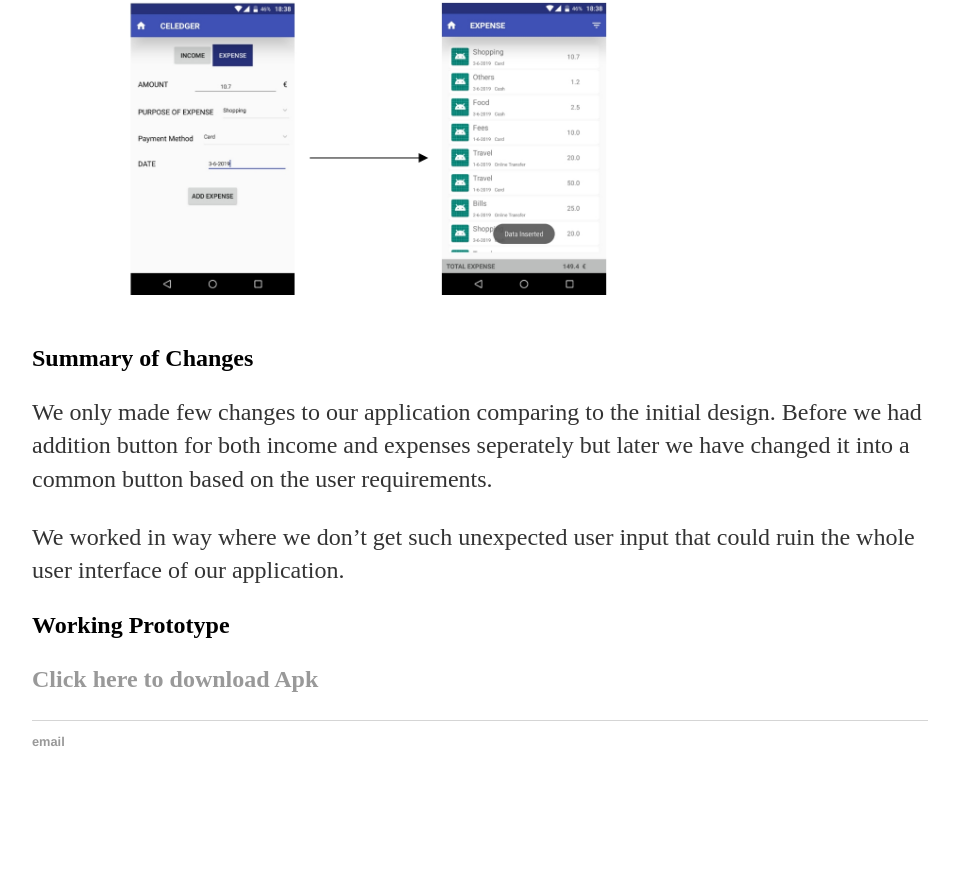
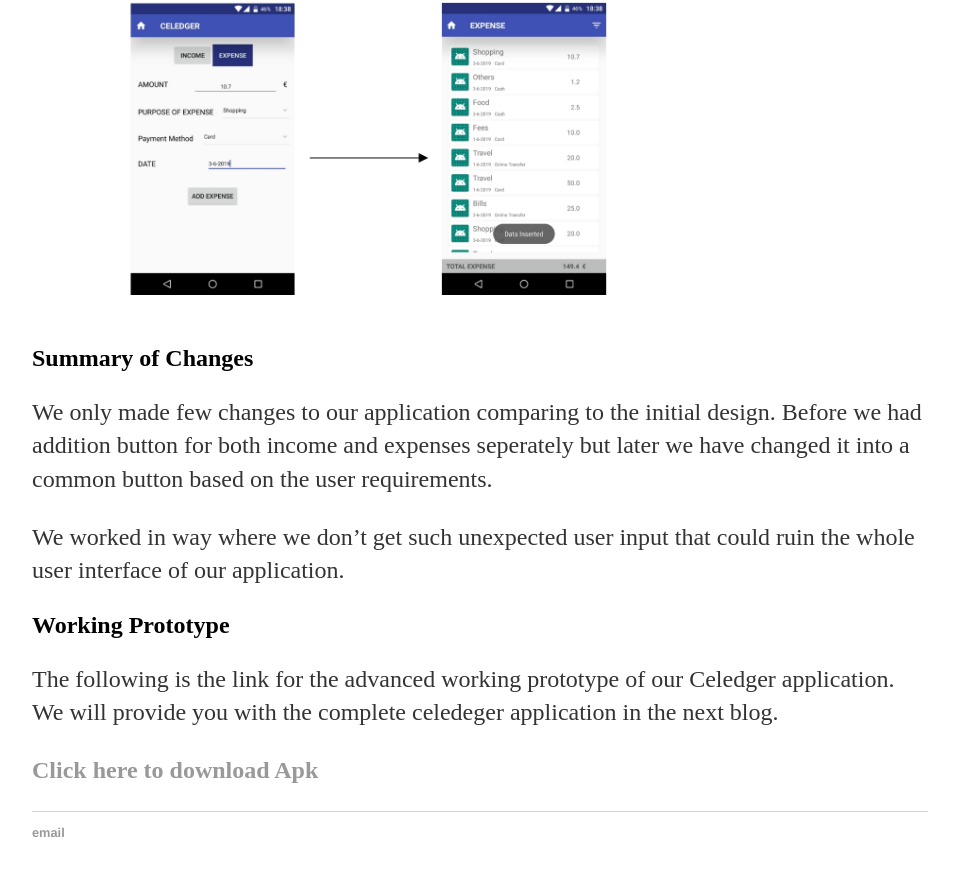
Before and after one commit to DBSE-teaching/isee2019-TeamMachine, a Jekyll site: the page built from docs/_posts/2019-06-04-Advanced-Prototype.md, in a window 1280 px wide and 900 px high, scrolled down 5572 px. Shown: the top 876 px of the window, without its empty margins (160-1119 px from the left). Built offline with Jekyll 4.4.1, drawn with Linux system fonts in a browser that asks for light colours; a file with an impossible date is left out; before the commit the page ends 6381 px from its top, so only the background shows below that.

Commit message:
Update 2019-06-04-Advanced-Prototype.md

```diff
--- a/docs/_posts/2019-06-04-Advanced-Prototype.md
+++ b/docs/_posts/2019-06-04-Advanced-Prototype.md
@@ -70,4 +70,6 @@
 
 ## Working Prototype
 
+The following is the link for the advanced working prototype of our Celedger application. We will provide you with the complete celedeger application in the next blog.
+
 <a href="https://github.com/DBSE-teaching/isee2019-TeamMachine/blob/CeledgerAppAPK/docs/Celedger2.apk" target="_blank"><b>Click here to download Apk</b></a>
```
